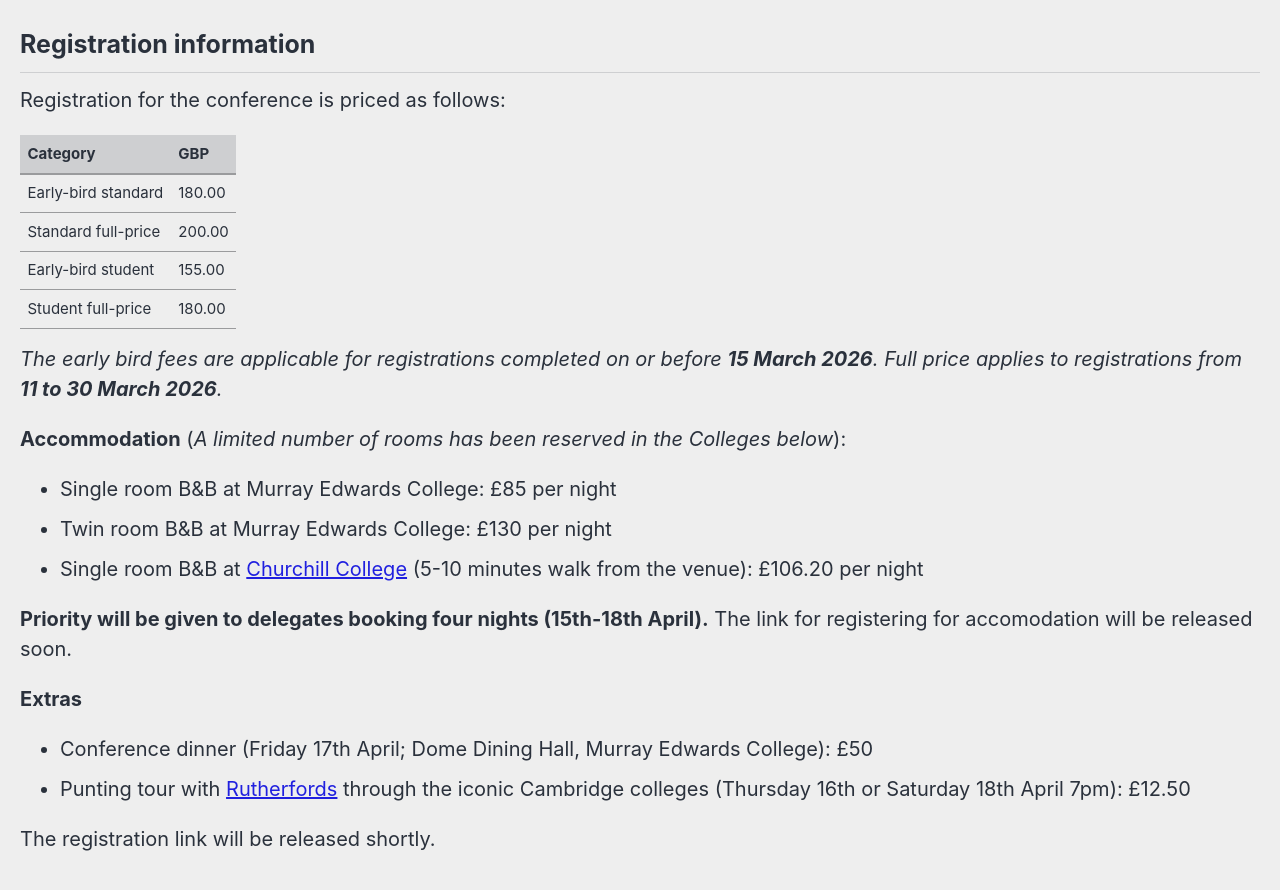
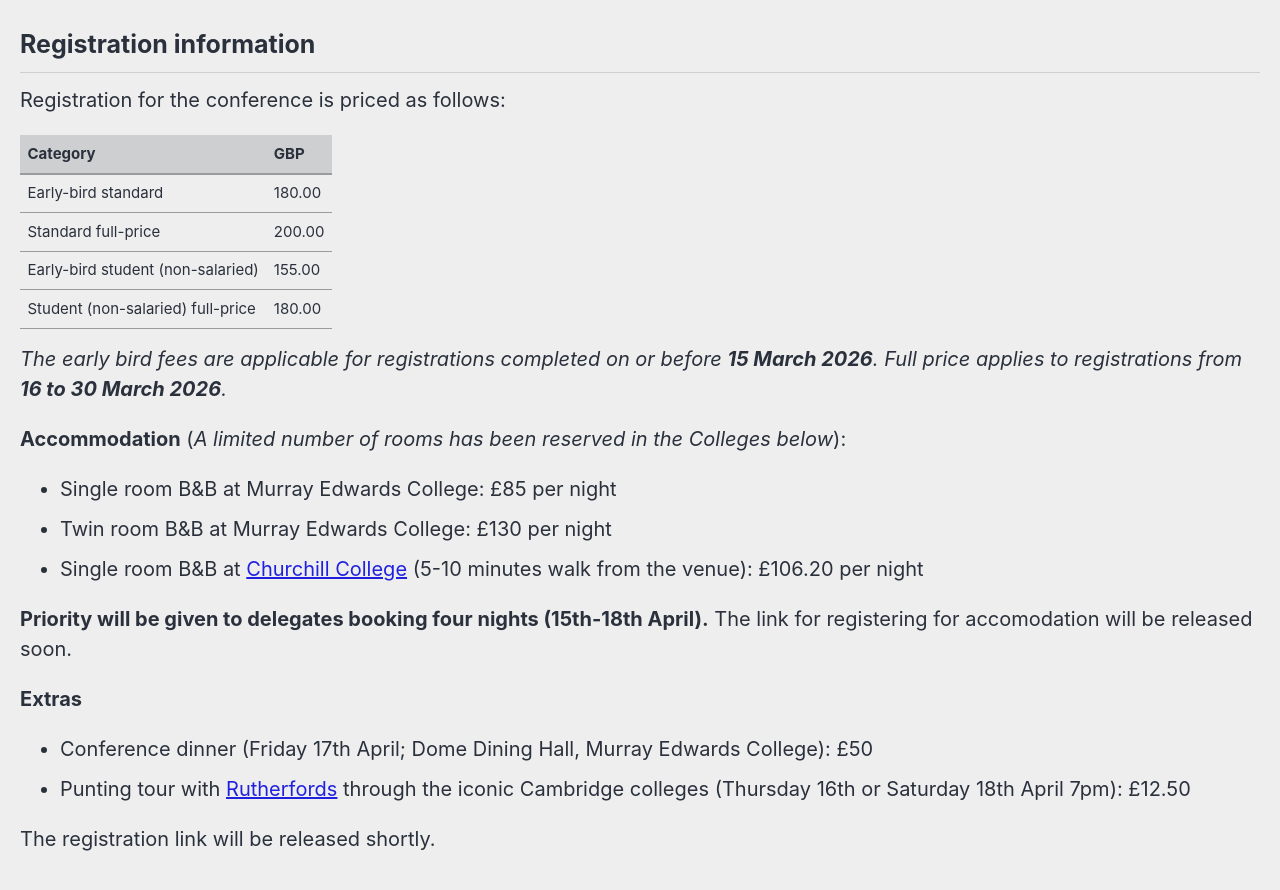
Before and after one commit to roryleung/GASLA18, a Jekyll site: the page built from _pages/registration.md, in a window 1280 px wide and 900 px high, scrolled down 476 px. Shown: the top 890 px of the window. Built offline with Jekyll 4.4.1, drawn with Linux system fonts in a browser that asks for light colours; cached includes are drawn as plain includes; nearby versions of some CDN libraries.

Commit message:
Update registration.md

```diff
--- a/_pages/registration.md
+++ b/_pages/registration.md
@@ -16,11 +16,11 @@ Registration for the conference is priced as follows:
 | --- | --- |
 | Early-bird standard | 180.00 |
 | Standard full-price | 200.00 |
-| Early-bird student | 155.00 |
-| Student full-price | 180.00 |
+| Early-bird student (non-salaried) | 155.00 |
+| Student (non-salaried) full-price | 180.00 |
 
 
-*The early bird fees are applicable for registrations completed on or before **15 March 2026**. Full price applies to registrations from **11 to 30 March 2026**.*
+*The early bird fees are applicable for registrations completed on or before **15 March 2026**. Full price applies to registrations from **16 to 30 March 2026**.*
 
 **Accommodation** (_A limited number of rooms has been reserved in the Colleges below_):
 * Single room B&B at Murray Edwards College: £85 per night
```
